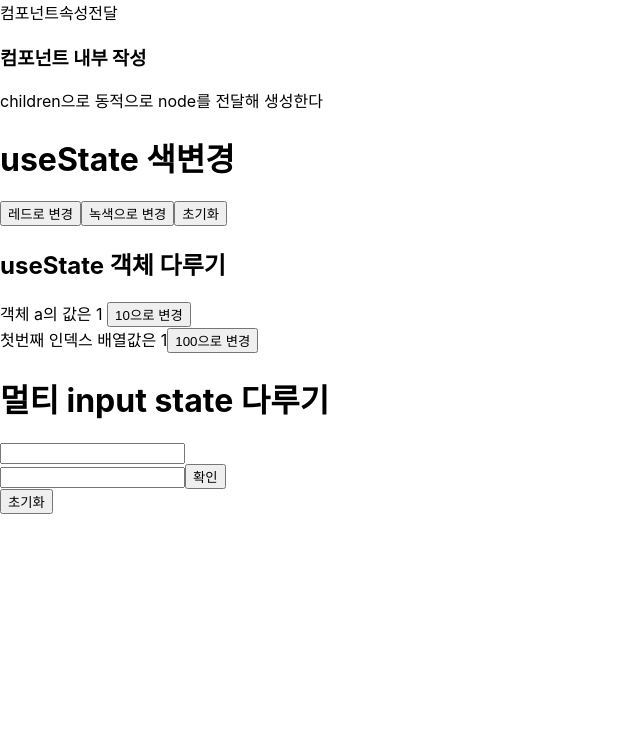
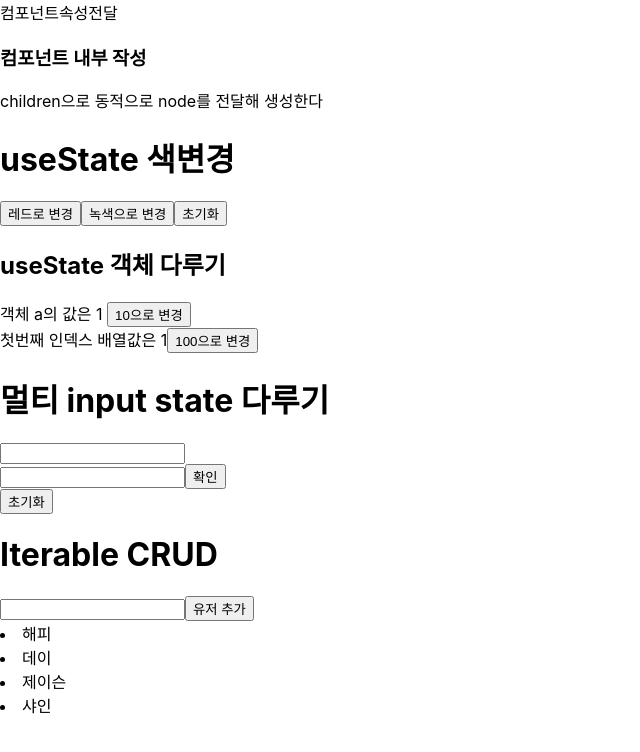
Before and after one commit to happy-sonday/how-to-react-easy, a React (Create React App) app: page / in a window 1280 px wide. Shown: the top 752 px of the page, without its empty margins (0-640 px from the left). Built offline with nearby package versions, Linux system fonts and the light colour scheme.

Commit message:
배열 목록 반복 및 데이터 추가

```diff
--- a/src/App.js
+++ b/src/App.js
@@ -5,6 +5,7 @@ import Home from './pages/Home';
 import SayUseState from './components/SayUseState';
 import HandleObjState from './components/HandleObjState';
 import EventPractice from './components/EventPractice';
+import ListIterable from './components/ListIterable';
 
 const App = () => {
   return (
@@ -18,6 +19,7 @@ const App = () => {
       <SayUseState />
       <HandleObjState />
       <EventPractice />
+      <ListIterable />
     </div>
   );
 };
--- a/src/components/ListIterable.tsx
+++ b/src/components/ListIterable.tsx
@@ -1,7 +1,51 @@
-import React from 'react';
+import React, { useState } from 'react';
 
 const ListIterable = () => {
-  return <div></div>;
+  const [users, setUsers] = useState([
+    { id: 1, text: '해피' },
+    { id: 2, text: '데이' },
+    { id: 3, text: '제이슨' },
+    { id: 4, text: '샤인' },
+  ]);
+
+  const [input, setInput] = useState('');
+
+  //NOTE: 유저추가 새로운 배여을 반환하는 concat 메서드를 사용
+  const addUser = () => {
+    if (!input) {
+      alert('유저명을 입력해주세요');
+      return;
+    }
+
+    setUsers(users.concat({ id: users.length + 1, text: input }));
+
+    setInput('');
+  };
+
+  const onChange = (str: string) => {
+    setInput(str);
+  };
+
+  const handleKeyPress = (key: string) => {
+    if (key === 'Enter') {
+      addUser();
+    }
+  };
+  return (
+    <>
+      <h1>Iterable CRUD</h1>
+      <input
+        type='text'
+        value={input}
+        onChange={(e) => onChange(e.target.value)}
+        onKeyPress={(e) => handleKeyPress(e.key)}
+      />
+      <button onClick={addUser}>유저 추가</button>
+      {users.map((user) => (
+        <li key={user.id}>{user.text}</li>
+      ))}
+    </>
+  );
 };
 
 export default ListIterable;
```
